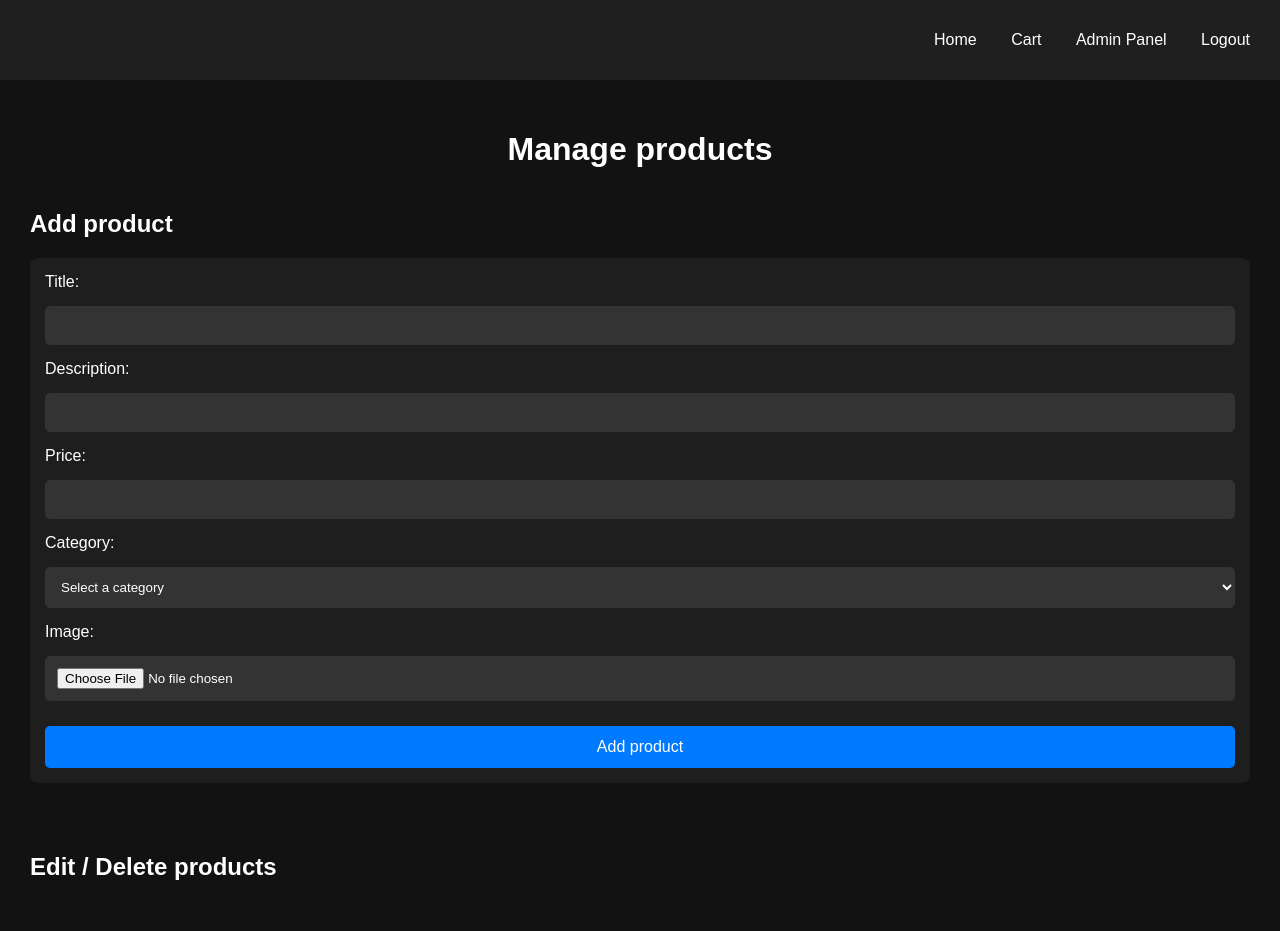
After one commit to AlexandruZaharia11/proiect-daw, a PHP site: page /admin_products.php in a window 1280 px wide. The commit adds this page. Run offline with PHP 8.4, Linux system fonts and the light colour scheme; the visitor is signed in with stand-in values (Sample User, id 1); data that the repository does not hold is empty.

Commit message:
added pages

```diff
--- /dev/null
+++ b/admin_products.php
@@ -0,0 +1,128 @@
+<?php
+require 'config.php';
+require 'product_list.php';
+
+session_start();
+
+$isAdmin = isset($_SESSION['isAdmin']) && $_SESSION['isAdmin'];
+
+if (!$isAdmin) {
+    header(header: "Location: login.php");
+}
+
+// Fetch all categories
+$categoryStmt = $pdo->query("SELECT id, name FROM categories");
+$categories = $categoryStmt->fetchAll(PDO::FETCH_ASSOC);
+
+// Fetch all products with category names
+$productStmt = $pdo->query("SELECT p.*, c.name AS category_name FROM products p
+                            LEFT JOIN categories c ON p.category_id = c.id");
+$products = $productStmt->fetchAll(PDO::FETCH_ASSOC);
+
+if (isset($_POST['update'])) {
+    $productId = $_POST['product_id'];
+    $title = $_POST['title'];
+    $description = $_POST['description'];
+    $category_id = $_POST['category_id'];
+
+    // Check if a new image is uploaded
+    if (!empty($_FILES['image']['name'])) {
+        $uploadDir = 'uploads/products/';
+        $uploadFile = $uploadDir . basename($_FILES['image']['name']);
+
+        // Ensure the directory exists
+        if (!is_dir($uploadDir)) {
+            mkdir($uploadDir, 0777, true);
+        }
+
+        // Move uploaded file
+        if (move_uploaded_file($_FILES['image']['tmp_name'], $uploadFile)) {
+            $imagePath = $uploadFile;
+        } else {
+            $error = "Failed to upload image.";
+        }
+    } else {
+        // Keep the existing image if no new one is uploaded
+        $stmt = $pdo->prepare("SELECT image_path FROM products WHERE id = ?");
+        $stmt->execute([$productId]);
+        $imagePath = $stmt->fetchColumn();
+    }
+
+    // Update product
+    $stmt = $pdo->prepare("UPDATE products SET title = ?, description = ?, category_id = ?, image_path = ? WHERE id = ?");
+    $stmt->execute([$title, $description, $category_id, $imagePath, $productId]);
+
+    header("Location: admin_products.php");
+    exit;
+}
+
+if (isset($_POST['delete'])) {
+    $productId = $_POST['product_id'];
+
+    // Fetch the image path to delete the file
+    $stmt = $pdo->prepare("SELECT image_path FROM products WHERE id = ?");
+    $stmt->execute([$productId]);
+    $imagePath = $stmt->fetchColumn();
+
+    // Delete product from the database
+    $stmt = $pdo->prepare("DELETE FROM products WHERE id = ?");
+    if ($stmt->execute([$productId])) {
+        // Remove the image file if it exists
+        if ($imagePath && file_exists($imagePath)) {
+            unlink($imagePath);
+        }
+    }
+
+    header("Location: admin_products.php");
+    exit;
+}
+?>
+
+<!DOCTYPE html>
+<html lang="en">
+
+<head>
+    <meta charset="UTF-8">
+    <title>Admin - Products CRUD</title>
+    <link rel="stylesheet" href="global.css">
+</head>
+
+<body>
+    <?php include 'header.php'; ?>
+    <div class="products-page">
+        <h1 style="text-align: center;">Manage products</h1>
+
+        <h2>Add product</h2>
+        <form class="product-item" action="product_crud.php" method="POST" enctype="multipart/form-data">
+            <input type="hidden" name="id">
+
+            <label>Title:</label>
+            <input type="text" name="title" required>
+
+            <label>Description:</label>
+            <input type="text" name="description" required></input>
+
+            <label>Price:</label>
+            <input type="text" name="price" required>
+
+            <label>Category:</label>
+            <select name="category_id" required>
+                <option value="">Select a category</option>
+                <?php foreach ($categories as $category): ?>
+                    <option value="<?= $category['id'] ?>"><?= htmlspecialchars($category['name']) ?></option>
+                <?php endforeach; ?>
+            </select>
+
+            <label>Image:</label>
+            <input type="file" name="image" required>
+
+            <button type="submit" name="submit">Add product</button>
+        </form>
+
+        <h2 style="margin-top: 70px;">Edit / Delete products</h2>
+        <?php renderProductList($products, true) ?>
+        <?php ?>
+    </div>
+</body>
+
+</html>
--- /dev/null
+++ b/config.php
@@ -0,0 +1,13 @@
+<?php
+$host = 'localhost';
+$dbname = 'proiect';
+$username = 'alex';
+$password = '1234';
+
+try {
+    $pdo = new PDO("mysql:host=$host;dbname=$dbname;charset=utf8", $username, $password);
+    $pdo->setAttribute(PDO::ATTR_ERRMODE, PDO::ERRMODE_EXCEPTION);
+} catch (PDOException $e) {
+    die("Database connection failed: " . $e->getMessage());
+}
+?>
--- /dev/null
+++ b/global.css
@@ -0,0 +1,153 @@
+* {
+    box-sizing: border-box;
+}
+
+body {
+    font-family: Arial, sans-serif;
+    background-color: #121212;
+    color: #ffffff;
+    height: 100vh;
+    margin: 0;
+}
+
+h1,
+h2 {
+    color: #fff;
+}
+
+.page-container {
+    display: flex;
+    flex-direction: column;
+    justify-content: center;
+    align-items: center;
+    width: 100%;
+    height: 100%;
+    flex: 1;
+}
+
+.container {
+    display: flex;
+    flex-direction: column;
+    justify-content: center;
+    align-items: center;
+    background-color: #1e1e1e;
+    padding: 30px;
+    border-radius: 8px;
+    box-shadow: 0px 4px 10px rgba(0, 0, 0, 0.3);
+    text-align: center;
+    width: 25%;
+}
+
+select,
+input {
+    width: 100%;
+    padding: 12px;
+    margin: 15px 0;
+    border: none;
+    border-radius: 5px;
+    background-color: #333;
+    color: white;
+}
+
+.button,
+button {
+    display: block;
+    width: 100%;
+    padding: 12px;
+    background-color: #007BFF;
+    color: white;
+    border: none;
+    border-radius: 5px;
+    cursor: pointer;
+    font-size: 16px;
+    margin-top: 10px;
+    text-decoration: none;
+}
+
+.button:hover,
+button:hover {
+    background-color: #0056b3;
+}
+
+.error {
+    color: #ff4d4d;
+    margin-top: 10px;
+    font-size: 14px;
+}
+
+.products-page {
+    display: flex;
+    flex-direction: column;
+    padding: 30px;
+}
+
+.form-container {
+    padding: 20px;
+    border: 1px solid #1e1e1e;
+    border-radius: 5px;
+    margin-bottom: 30px;
+}
+
+.form-container:hover {
+    box-shadow: 0px 0px 10px rgba(255, 255, 255, 0.2);
+}
+
+.admin-form {
+    display: flex;
+    flex-direction: column;
+}
+
+.product-container {
+    display: flex;
+    flex-wrap: wrap;
+    gap: 20px;
+    padding: 20px;
+}
+
+.product-item {
+    background: #1e1e1e;
+    border-radius: 8px;
+    padding: 15px;
+    transition: 0.3s;
+}
+
+.product-item:hover {
+    box-shadow: 0px 0px 10px rgba(255, 255, 255, 0.2);
+}
+
+.product-item img {
+    max-width: 100%;
+    height: auto;
+    border-radius: 5px;
+}
+
+h3 {
+    margin: 10px 0;
+    font-size: 20px;
+}
+
+.category {
+    color: #888;
+    font-size: 14px;
+}
+
+.description {
+    font-size: 14px;
+}
+
+.product-cart {
+    display: flex;
+    flex-direction: column;
+    border: 1px solid #1e1e1e;
+    padding: 20px;
+    border-radius: 5px;
+}
+
+.product-cart:hover {
+    box-shadow: 0px 0px 10px rgba(255, 255, 255, 0.2);
+}
+
+.product-cart p {
+    margin-bottom: 5px;
+    margin-top: 10px;
+}
--- /dev/null
+++ b/header.php
@@ -0,0 +1,48 @@
+<?php
+$isAdmin = isset($_SESSION['isAdmin']) && $_SESSION['isAdmin'];
+$isLoggedIn = isset($_SESSION['user_id']);
+?>
+
+<header>
+    <nav>
+        <ul>
+            <li><a href="index.php">Home</a></li>
+            <li><a href="cart.php">Cart</a></li>
+            <?php if ($isAdmin): ?>
+                <li><a href="admin_products.php">Admin Panel</a></li>
+            <?php endif; ?>
+            <?php if ($isLoggedIn): ?>
+                <li><a href="logout.php">Logout</a></li>
+            <?php else: ?>
+                <li><a href="login.php">Login</a></li>
+            <?php endif; ?>
+        </ul>
+    </nav>
+</header>
+
+<style>
+    header {
+        background: #1f1f1f;
+        padding: 15px;
+    }
+
+    nav ul {
+        list-style: none;
+        padding: 0;
+        text-align: end;
+    }
+
+    nav ul li {
+        display: inline;
+        margin: 0 15px;
+    }
+
+    nav ul li a {
+        color: white;
+        text-decoration: none;
+    }
+
+    nav ul li a:hover {
+        text-decoration: underline;
+    }
+</style>
--- /dev/null
+++ b/logout.php
@@ -0,0 +1,6 @@
+<?php
+session_start();
+session_destroy();
+header("Location: login.php");
+exit;
+?>
--- /dev/null
+++ b/product_list.php
@@ -0,0 +1,49 @@
+<?php
+function renderProductList($products, $isAdmin = false)
+{
+    foreach ($products as $product) { ?>
+        <div class="form-container">
+            <?php if ($isAdmin): ?>
+                <?= renderProductForm($product) ?>
+            <?php else: ?>
+                <img src="<?= $product['image_path'] ?>" width="150" height="150" style="object-fit: cover;">
+                <h3>Title: <?= $product['title'] ?></h3>
+                <p>Category: <?= $product['name'] ?></p>
+                <p>Description: <?= $product['description'] ?></p>
+                <p>Price: <?= $product['price'] ?></p>
+                <form method="POST" action="add_to_cart.php">
+                    <input type="hidden" name="product_id" value="<?= $product['id'] ?>">
+                    <button type="submit">Add to Cart</button>
+                </form>
+            <?php endif; ?>
+        </div>
+    <?php }
+}
+
+function renderProductForm($product)
+{ ?>
+    <form class="admin-form" method="POST" action="product_crud.php">
+        <input type="hidden" name="product_id" value="<?= $product['id'] ?>">
+
+        <label>Title:</label>
+        <input type="text" name="title" value="<?= htmlspecialchars($product['title']) ?>" required>
+
+        <label>Description:</label>
+        <input type="text" name="description" value="<?= htmlspecialchars($product['description']) ?>" required>
+
+        <label>Category ID:</label>
+        <input type="number" name="category_id" value="<?= $product['category_id'] ?>" required>
+
+        <label>Price:</label>
+        <input type="text" name="price" value="<?= number_format($product['price'], 2, '.', '') ?>" required>
+
+        <label style="margin-bottom: 10px;">Current Image:</label>
+        <img src="<?= htmlspecialchars($product['image_path']) ?>" width="200px" style="margin-bottom: 10px;">
+
+        <label>Change Image:</label>
+        <input type="file" name="image">
+
+        <button type="submit" name="update">Update</button>
+        <button type="submit" name="delete">Delete</button>
+    </form>
+<?php } ?>
```
Also changed, not shown: add_to_cart.php (added, +38 -0 lines), cart.php (added, +56 -0 lines), index.php (+31 -1 lines), login.php (added, +63 -0 lines), product_crud.php (added, +43 -0 lines), register.php (added, +53 -0 lines), remove_from_cart.php (added, +21 -0 lines).
